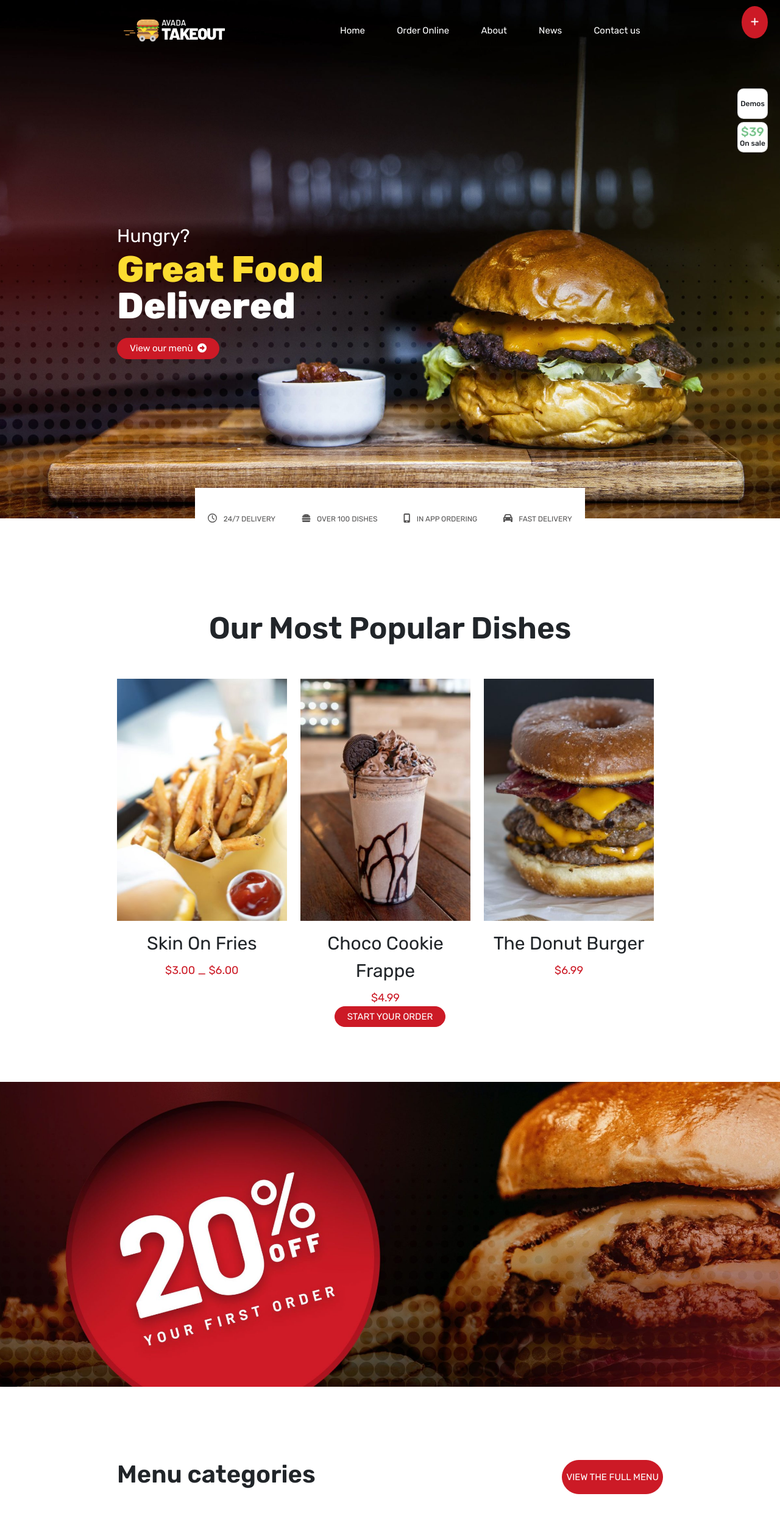
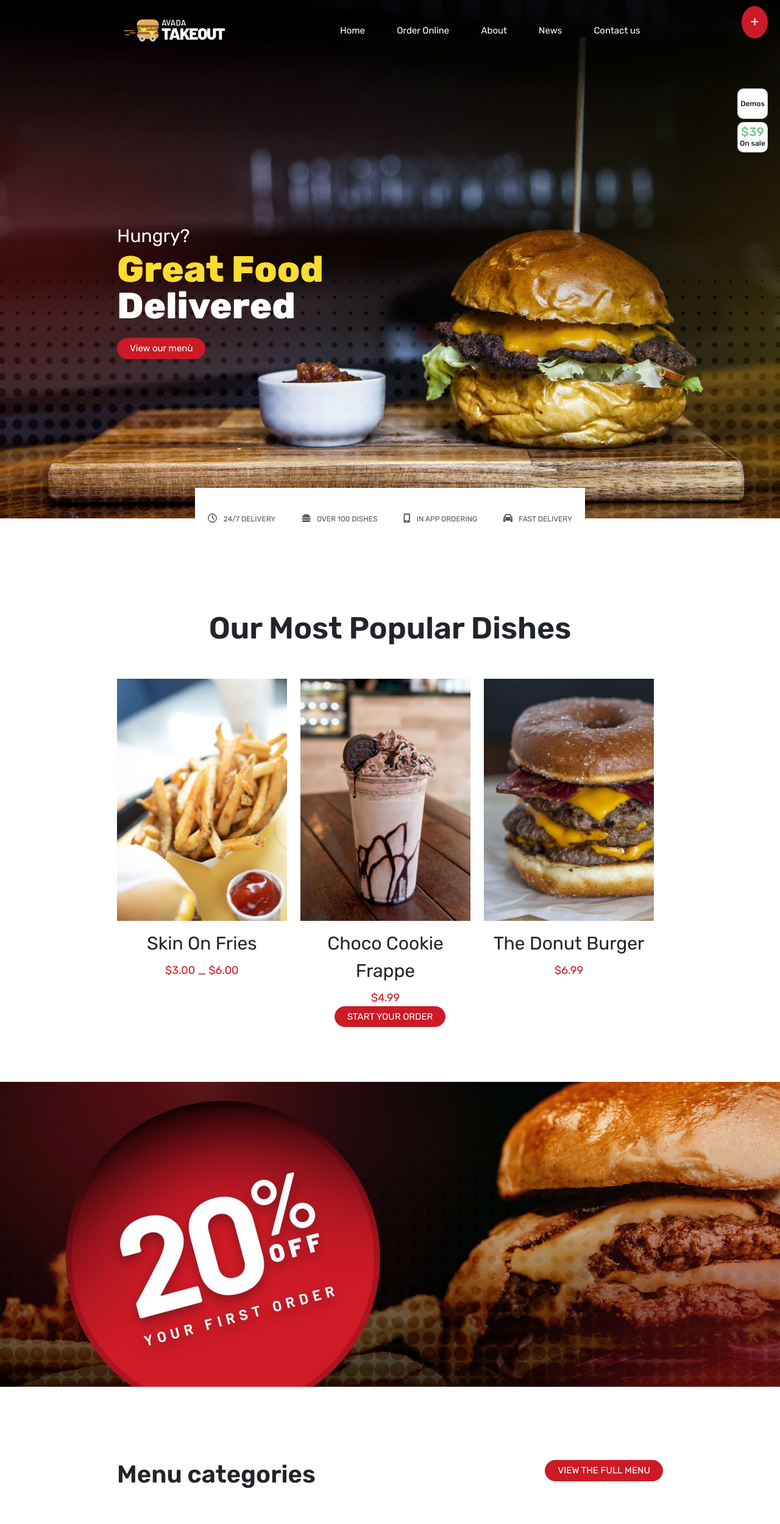
Before and after one commit to FabioBabaglioni/proj-html-vuejs, a Vue app: page / in a window 1280 px wide. Shown: the top 2499 px of the page at 61% size. Built offline with nearby package versions, Linux system fonts and the light colour scheme.

Commit message:
Inserimento hover

```diff
--- a/src/components/appHeader.vue
+++ b/src/components/appHeader.vue
@@ -27,7 +27,7 @@ export default {
                     <!-- button -->
                     <button class="btn_red btn_medium mt-4">
                         <span>View our menù</span>
-                        <span class="ps-2 icona"><font-awesome-icon icon="fa-solid fa-circle-right" /></span>
+                        <span class="ps-2 none"><font-awesome-icon icon="fa-solid fa-circle-right" /></span>
                     </button>
                 </div>
             </div>
--- a/src/components/mainMenu.vue
+++ b/src/components/mainMenu.vue
@@ -10,7 +10,13 @@ export default {
         <div class="d-flex justify-content-between">
             <h2>Menu categories</h2>
 
-            <button class="btn_red btn_small">VIEW THE FULL MENU</button>
+            <div>
+                <button class="btn_red btn_medium">
+                    VIEW THE FULL MENU
+                    <span class="ps-2 none"><font-awesome-icon icon="fa-solid fa-circle-right" /></span>
+                </button>
+            </div>
+
         </div>
 
         <!-- container card -->
--- a/src/components/mainNews.vue
+++ b/src/components/mainNews.vue
@@ -10,7 +10,13 @@ export default {
         <div class="d-flex justify-content-between pb-5">
             <h2>Lates News</h2>
 
-            <button class="btn_red btn_small">READ MORE NEWS</button>
+            <div>
+                <button class="btn_red btn_medium">
+                    READ MORE NEWS
+                    <span class="ps-2 none"><font-awesome-icon icon="fa-solid fa-circle-right" /></span>
+                </button>
+            </div>
+
         </div>
 
         <div class="d-flex pb-5">
--- a/src/components/mainPopularDish.vue
+++ b/src/components/mainPopularDish.vue
@@ -33,7 +33,10 @@ export default {
         </div>
 
         <div class="text-center pb-5">
-            <button class="btn_red btn_medium ">START YOUR ORDER</button>
+            <button class="btn_red btn_medium ">
+                START YOUR ORDER
+                <span class="ps-2 none"><font-awesome-icon icon="fa-solid fa-circle-right" /></span>
+            </button>
         </div>
 
     </section>
--- a/src/components/style/general.scss
+++ b/src/components/style/general.scss
@@ -34,12 +34,22 @@ a {
     margin: 0 auto;
 }
 
+.none {
+    display: none;
+}
+
 .btn_red {
     background-color: $brandThird;
     border-radius: 40px;
     border: solid 1px $brandThird;
     color: $brandSecondary;
 
+    &:hover {
+        .none {
+            display: inline;
+        }
+    }
+
 }
 
 .btn_medium {
```
